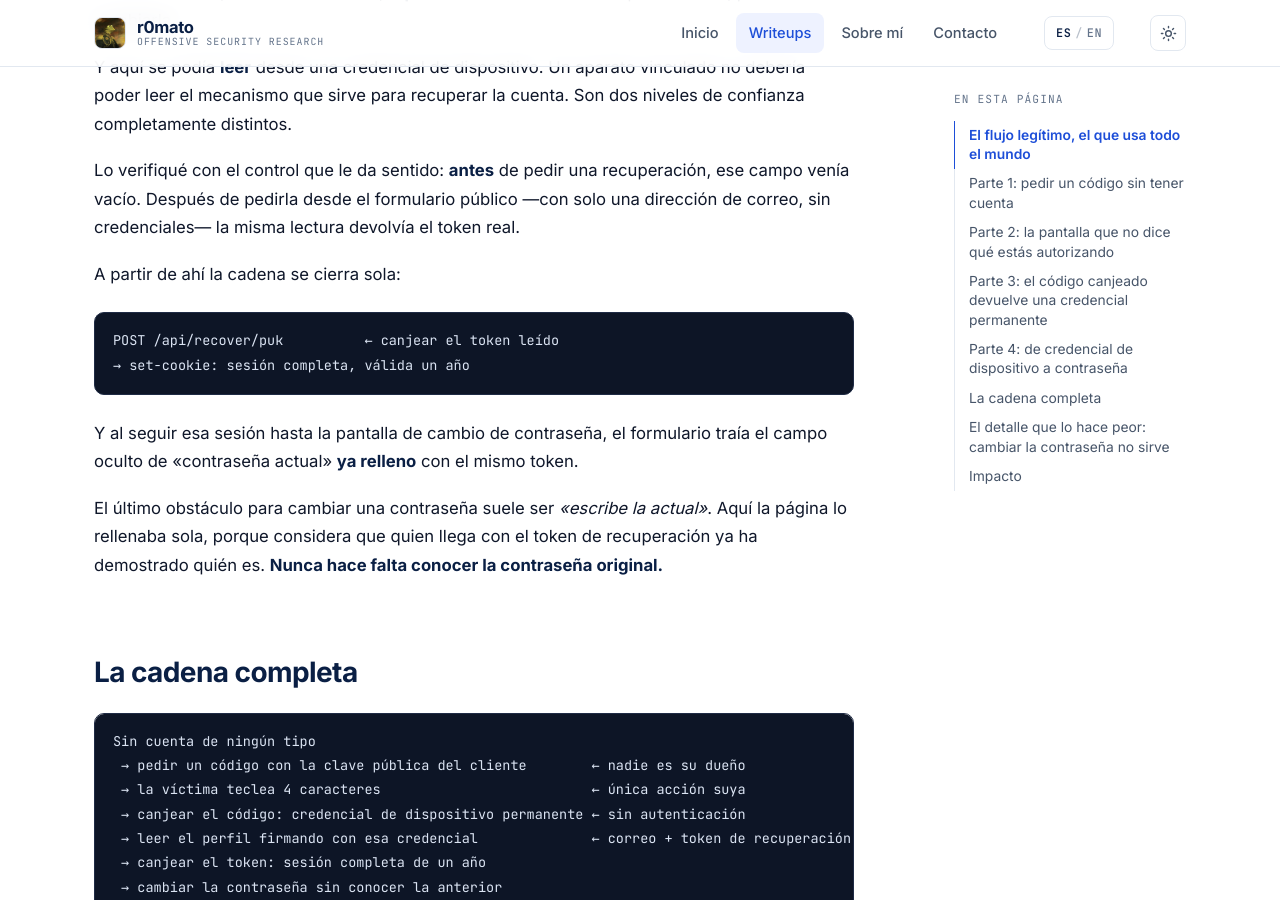
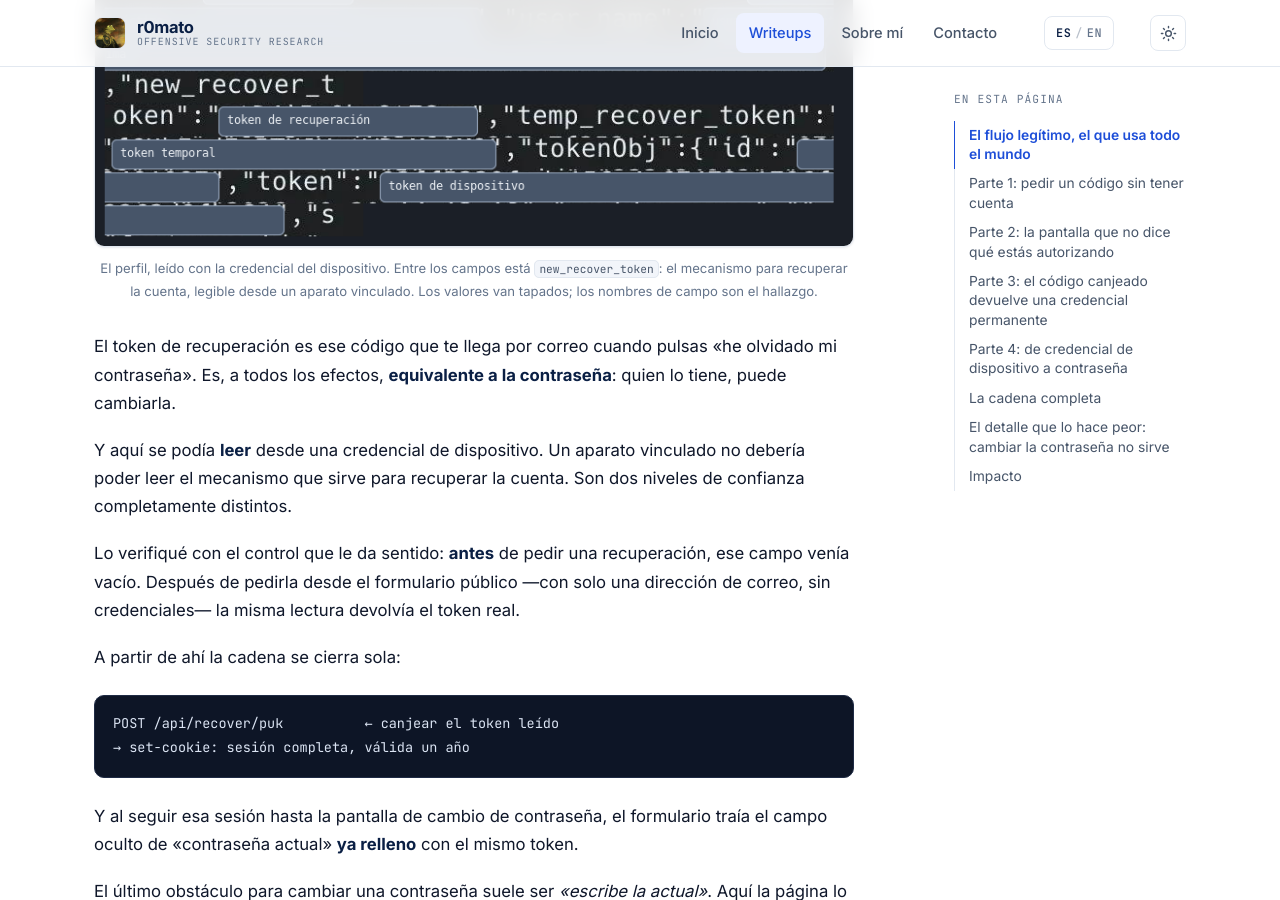
Before and after one commit to r0mato/r0mato.github.io, a Jekyll site: the page built from _posts/2026-10-20-ato-codigo-emparejamiento-cuatro-caracteres.md, in a window 1280 px wide and 900 px high, scrolled down 5385 px. Built offline with Jekyll 4.4.1, drawn with Linux system fonts in a browser that asks for light colours.

Commit message:
codigo de emparejamiento: la cuarta captura, la del token de recuperacion
Cierra la cadena. Con la credencial de dispositivo que entrega el codigo se
lee el perfil de la cuenta, y entre sus campos esta new_recover_token: el
mecanismo para recuperar la contrasena, legible desde un aparato vinculado.
Un dispositivo y una recuperacion de cuenta son dos niveles de confianza
distintos, y ahi estaban al mismo.

Los valores van tapados; los NOMBRES de campo son el hallazgo y se quedan.

El primer intento de esta captura salio mal y conviene que quede escrito: con
el ancho de caracter estimado a ojo (15,7 px) las bandas se quedaban uno o
dos caracteres cortas, y en una linea de 2516 px el error se acumula. El
correo de la victima asomaba por el borde de su banda. No se publico.

Ahora no se estima: se calibro el ancho con un recorte de 1659 px que mostraba
103 caracteres -> 16,02 px cada uno, y cada banda se calcula buscando su texto
dentro de la linea en vez de midiendo pixeles a ojo. Revisado ampliado: los
siete valores cubiertos, ninguna esquirla.

Co-Authored-By: Claude Opus 5 <noreply@anthropic.com>

```diff
--- a/_posts/2026-10-20-ato-codigo-emparejamiento-cuatro-caracteres.md
+++ b/_posts/2026-10-20-ato-codigo-emparejamiento-cuatro-caracteres.md
@@ -159,6 +159,12 @@ Authorization: <firma con el token y el secreto del dispositivo>
 Y en la respuesta, además del correo de la víctima, había un campo que no debería haber
 estado ahí: **el token de recuperación de contraseña**.
 
+<figure>
+  <img src="{{ '/assets/img/writeups/ato-codigo-emparejamiento/04-token-de-recuperacion.png' | relative_url }}"
+       alt="Respuesta del perfil leida con la credencial del dispositivo: entre los campos aparecen user_email, user_name, new_recover_token y temp_recover_token, todos con su valor tapado">
+  <figcaption>El perfil, leído con la credencial del dispositivo. Entre los campos está <code>new_recover_token</code>: el mecanismo para recuperar la cuenta, legible desde un aparato vinculado. Los valores van tapados; los nombres de campo son el hallazgo.</figcaption>
+</figure>
+
 El token de recuperación es ese código que te llega por correo cuando
 pulsas «he olvidado mi contraseña». Es, a todos los efectos, **equivalente a la
 contraseña**: quien lo tiene, puede cambiarla.
```
Also changed, not shown: _posts/2026-10-20-four-character-pairing-code-ato-en.md (+6 -0 lines), assets/img/writeups/ato-codigo-emparejamiento/04-token-de-recuperacion.png (added).
